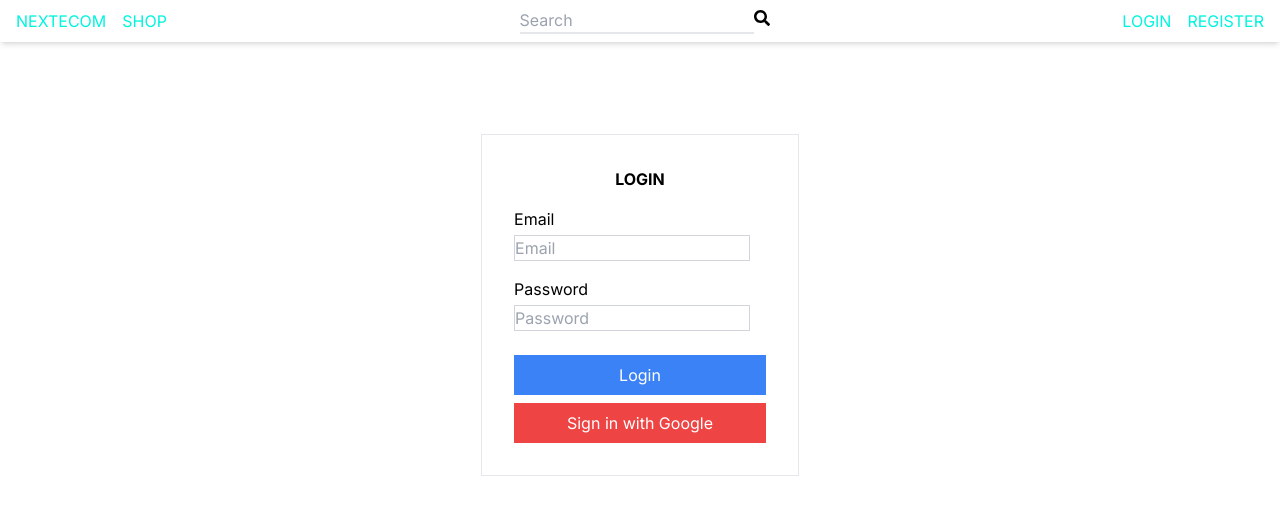
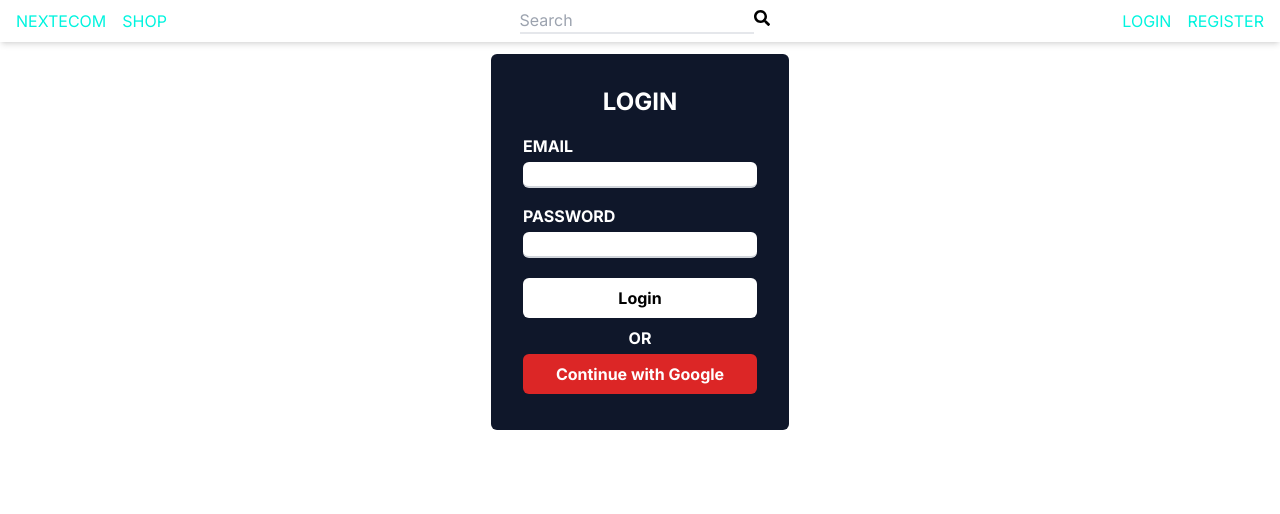
Before and after one commit to lautaromateol/demo-ecom, a Next.js app: page /login in a window 1280 px wide. Shown: the top 514 px of the page. Built offline with nearby package versions, Linux system fonts and the light colour scheme; no server answers.

Commit message:
login page rebuild

```diff
--- a/app/login/page.jsx
+++ b/app/login/page.jsx
@@ -31,23 +31,24 @@ const Login = () => {
     }
 
     return (
-        <main className="flex justify-center">
-            <form onSubmit={handleSubmit} className="border p-8 mt-20">
-                <h2 className="text-center uppercase font-bold">Login</h2>
+        <main className="grid place-items-center">
+            <form onSubmit={handleSubmit} className="p-8 bg-slate-900 rounded-md">
+                <h2 className="text-center text-2xl text-white uppercase font-bold">Login</h2>
                 <div className="my-4">
-                    <label>Email</label>
-                    <input className="block mt-1 outline-none border border-1 border-gray-300" type="email" value={email} onChange={(e) => setEmail(e.target.value)} placeholder="Email" />
+                    <label className="text-white font-bold">EMAIL</label>
+                    <input className="block mt-1 focus:outline-none focus:text-sm border-b-2 border-gray-300 rounded-md w-full" type="email" value={email} onChange={(e) => setEmail(e.target.value)}/>
                 </div>
                 <div className="my-4">
-                    <label>Password</label>
-                    <input className="block mt-1 outline-none border border-1 border-gray-300" type="password" value={password} onChange={(e) => setPassword(e.target.value)} placeholder="Password" />
+                    <label className="text-white font-bold">PASSWORD</label>
+                    <input className="block mt-1 focus:outline-none focus:text-sm border-b-2 border-gray-300 rounded-md w-full" type="password" value={password} onChange={(e) => setPassword(e.target.value)}/>
                 </div>
-                <button disabled={!email || !password} className="text-white px-4 py-2 bg-blue-500 mt-2 w-full" type="submit">
+                <button disabled={!email || !password} className="font-bold px-4 py-2 bg-white my-1 w-full rounded-md" type="submit">
                     Login
                 </button>
-                <button onClick={() => signIn("google", {callbackUrl: '/'})} className="text-white px-4 py-2 bg-red-500 mt-2 w-full">
-                    Sign in with Google
-                </button>
+                <p className="my-1 text-white font-bold text-center">OR</p>
+                <a onClick={() => signIn("google", {callbackUrl: '/'})} className="block font-bold text-white text-center px-4 py-2 bg-red-600 my-1 w-full cursor-pointer rounded-md">
+                    Continue with Google
+                </a>
             </form>
         </main>
     )
```
